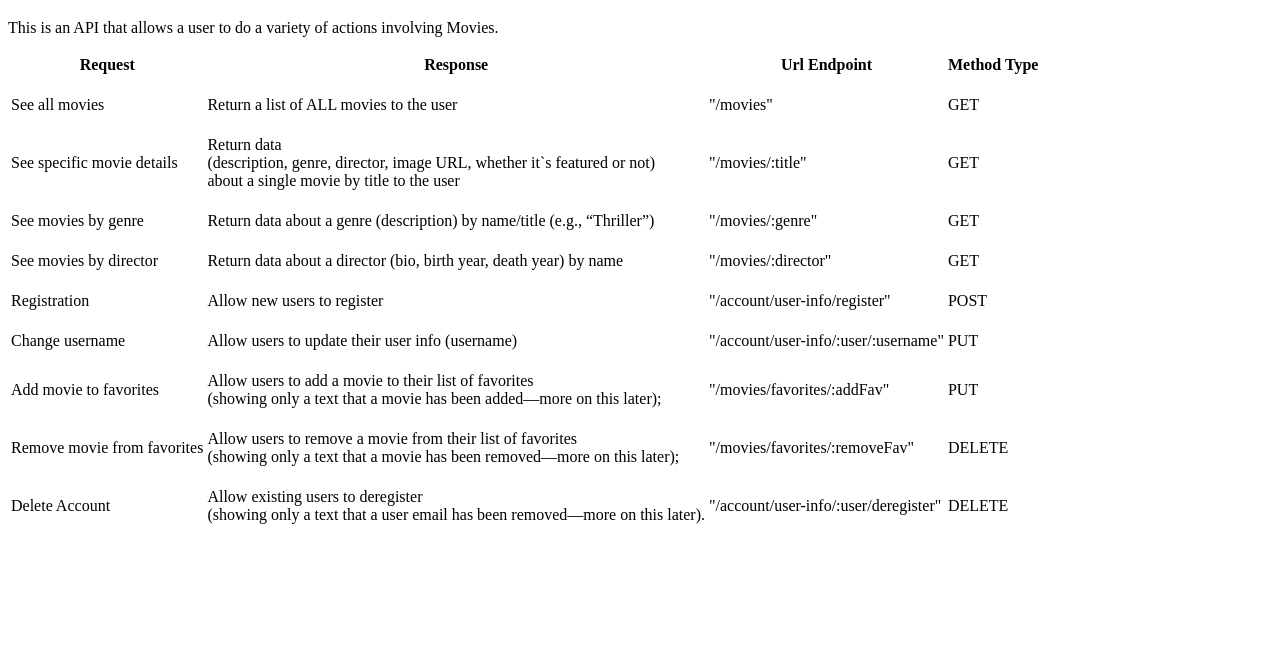
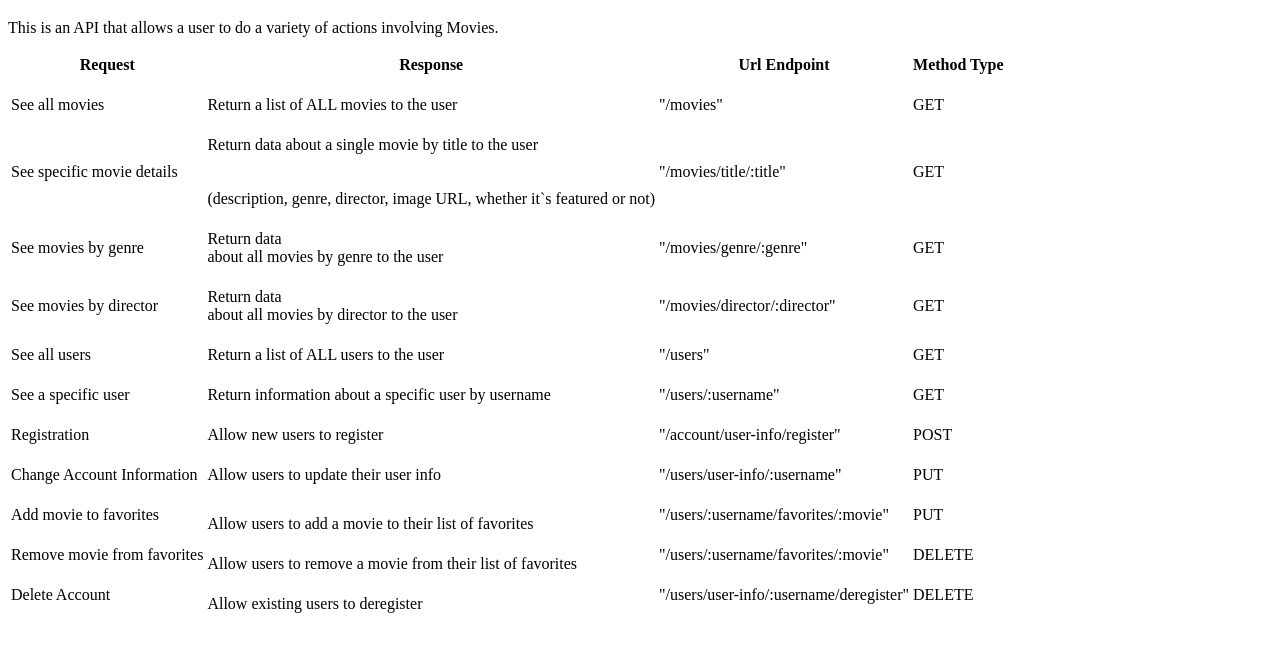
Before and after one commit to lazyjinn1/Movie-API, a website: page public/documentation.html in a window 1280 px wide. Shown: the part 61-712 px from the top of the page. Drawn offline with Linux system fonts and the light colour scheme.

Commit message:
Updated Documentation.html

```diff
--- a/index.js
+++ b/index.js
@@ -132,7 +132,7 @@ app.get('/users/:username', async (request, response) => {
         });
 });
 
-// Request: See and Update specific users
+// Request: Change Account Information
 app.put('/users/user-info/:username', async (request, response) => {
     await Users.findOneAndUpdate(
         {
--- a/public/documentation.html
+++ b/public/documentation.html
@@ -19,6 +19,7 @@
                 </tr>
             </thead>
             <tbody>
+                <!-- Request: See all movies -->
                 <tr>
                     <td>
                         See all movies <br><br>
@@ -33,50 +34,85 @@
                     <td>GET<br><br></td>
                 </tr>
 
+                <!-- Request: See specific movies by Title -->
                 <tr>
                     <td>
                         See specific movie details<br><br>
                     </td>
 
                     <td>
-                        Return data
-                        <br>(description, genre, director, image URL, whether it`s featured or not)
-                        <br>about a single movie by title to the user <br> <br>
+                        Return data about a single movie by title to the user <br> <br>
+                        <br>(description, genre, director, image URL, whether it`s featured or not)  <br> <br>
                     </td>
 
-                    <td>"/movies/:title"<br><br></td>
+                    <td>"/movies/title/:title"<br><br></td>
 
                     <td>GET<br><br></td>
                 </tr>
 
+                <!-- Request: See specific movies by Genre -->
                 <tr>
                     <td>
                         See movies by genre<br><br>
                     </td>
 
                     <td>
-                        Return data about a genre (description) by name/title (e.g., “Thriller”)<br><br>
+                        Return data
+                        <br>about all movies by genre to the user <br><br>
                     </td>
 
-                    <td>"/movies/:genre"<br><br></td>
+                    <td>"/movies/genre/:genre"<br><br></td>
 
                     <td>GET<br><br></td>
                 </tr>
 
+                <!-- Request: See specific movies by Director -->
                 <tr>
                     <td>
                         See movies by director<br><br>
                     </td>
 
                     <td>
-                        Return data about a director (bio, birth year, death year) by name<br><br>
+                        Return data
+                        <br>about all movies by director to the user <br><br>
                     </td>
 
-                    <td>"/movies/:director"<br><br></td>
+                    <td>"/movies/director/:director"<br><br></td>
 
                     <td>GET<br><br></td>
                 </tr>
 
+                <!-- Request: See all users -->
+                <tr>
+                    <td>
+                        See all users <br><br>
+                    </td>
+
+                    <td>
+                        Return a list of ALL users to the user<br><br>
+                    </td>
+
+                    <td>"/users"<br><br></td>
+
+                    <td>GET<br><br></td>
+                </tr>
+
+                <!-- Request: See specific user by username -->
+                <tr>
+                    <td>
+                        See a specific user <br><br>
+                    </td>
+
+                    <td>
+                        Return information about a specific user by username<br><br>
+                    </td>
+
+                    <td>"/users/:username"<br><br></td>
+
+                    <td>GET<br><br></td>
+                </tr>
+
+                <!-- Request: New Account Registration -->
                 <tr>
                     <td>
                         Registration<br><br>
@@ -91,20 +127,22 @@
                     <td>POST<br><br></td>
                 </tr>
 
+                <!-- Request: Change Account Information -->
                 <tr>
                     <td>
-                        Change username<br><br>
+                        Change Account Information<br><br>
                     </td>
 
                     <td>
-                        Allow users to update their user info (username)<br><br>
+                        Allow users to update their user info<br><br>
                     </td>
 
-                    <td>"/account/user-info/:user/:username"<br><br></td>
+                    <td>"/users/user-info/:username"<br><br></td>
 
                     <td>PUT<br><br></td>
                 </tr>
 
+                <!-- Request: Add a movie to favorites -->
                 <tr>
                     <td>
                         Add movie to favorites<br><br>
@@ -112,14 +150,14 @@
 
                     <td>
                         Allow users to add a movie to their list of favorites
-                        <br>(showing only a text that a movie has been added—more on this later);<br><br>
                     </td>
 
-                    <td>"/movies/favorites/:addFav"<br><br></td>
+                    <td>"/users/:username/favorites/:movie"<br><br></td>
 
                     <td>PUT<br><br></td>
                 </tr>
 
+                <!-- Request: Remove a movie from favorites -->
                 <tr>
                     <td>
                         Remove movie from favorites<br><br>
@@ -127,14 +165,14 @@
 
                     <td>
                         Allow users to remove a movie from their list of favorites
-                        <br>(showing only a text that a movie has been removed—more on this later);<br><br>
                     </td>
 
-                    <td>"/movies/favorites/:removeFav"<br><br></td>
+                    <td>"/users/:username/favorites/:movie"<br><br></td>
 
                     <td>DELETE<br><br></td>
                 </tr>
 
+                <!-- Request: Delete Account -->
                 <tr>
                     <td>
                         Delete Account<br><br>
@@ -142,10 +180,9 @@
 
                     <td>
                         Allow existing users to deregister
-                        <br>(showing only a text that a user email has been removed—more on this later).<br><br>
                     </td>
 
-                    <td>"/account/user-info/:user/deregister"<br><br></td>
+                    <td>"/users/user-info/:username/deregister"<br><br></td>
 
                     <td>DELETE<br><br></td>
                 </tr>
```
